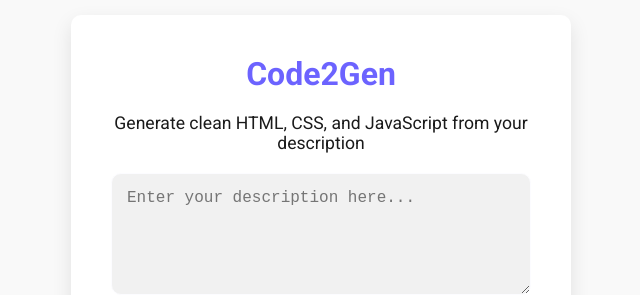
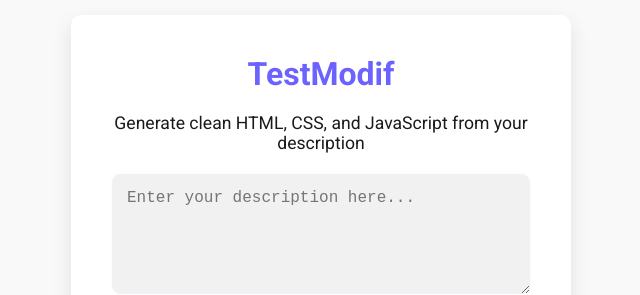
Before and after one commit to Sookhna/Projet-git, a plain HTML site: page code2Gen/index.html in a window 1280 px wide. Shown: the part 181-476 px from the top of the page, 319-959 px from the left. Drawn offline with Linux system fonts and the light colour scheme.

```diff
--- a/code2Gen/index.html
+++ b/code2Gen/index.html
@@ -15,7 +15,7 @@
 <body>
     <div class="wrapper">
         <div class="card">
-            <h1>Code2Gen</h1>
+            <h1>TestModif</h1>
             <p>Generate clean HTML, CSS, and JavaScript from your description</p>
             <form id="generate-form">
                 <textarea id="description" placeholder="Enter your description here..." rows="5"></textarea>
```
